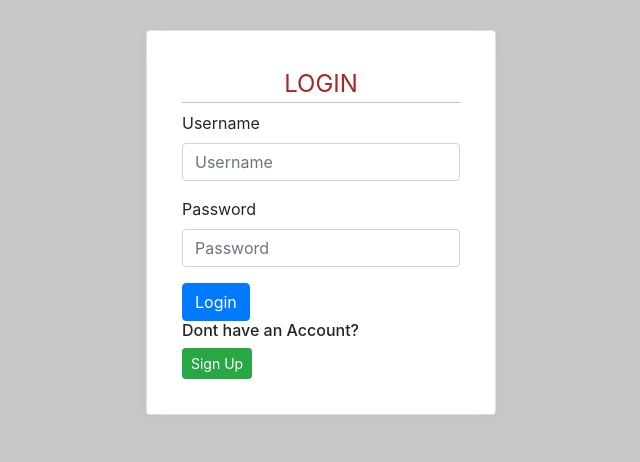
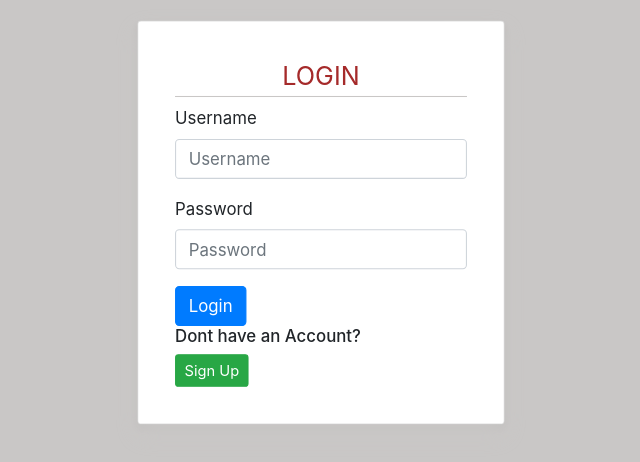
Before and after one commit to NyururuKelvin/myServices, an Angular app: page / in a window 1280 px wide. In both pictures the pointer is over the element 640 px from the left and 222 px from the top of the page. Shown: the top 462 px of the page, without its empty margins (319-959 px from the left). Built offline with nearby package versions, Linux system fonts and the light colour scheme.

Commit message:
my commit add transformation

```diff
--- a/src/app/login/login.component.css
+++ b/src/app/login/login.component.css
@@ -18,5 +18,6 @@ legend{
     cursor: pointer;
     }
 .card:hover {
+    transform: scale(1.05);
     box-shadow: 0 10px 20px rgb(201, 199, 198), 0 4px 8px rgba(0, 0, 0, .06);
 }
```
